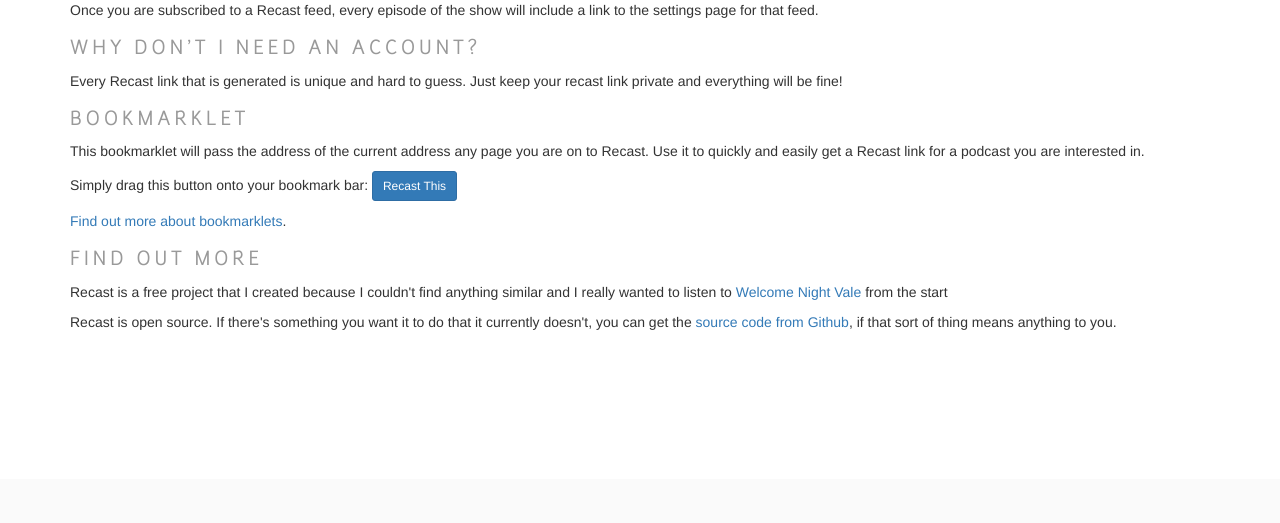
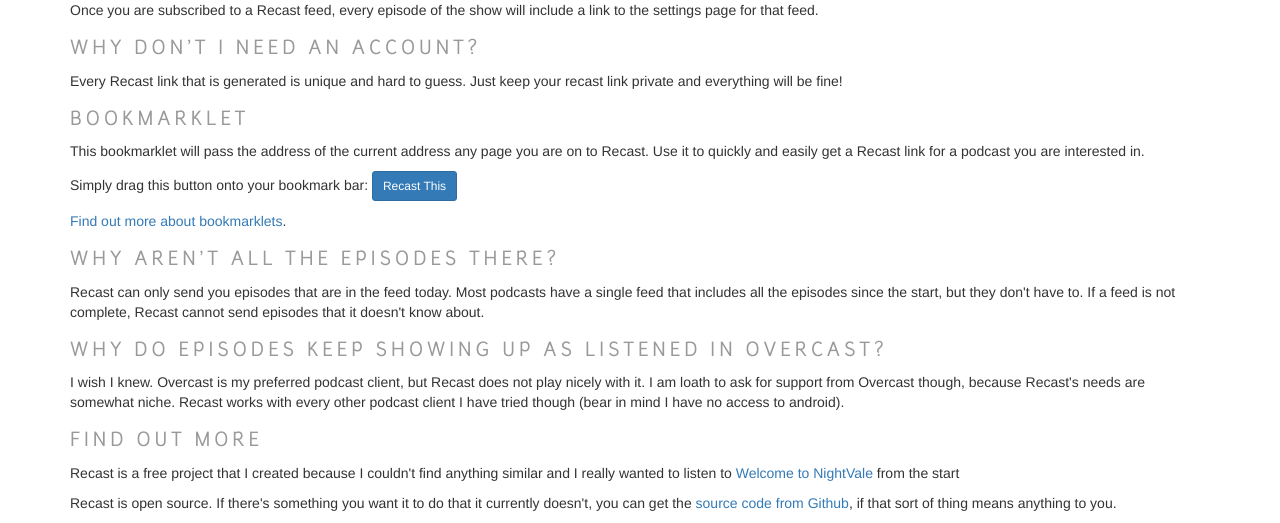
Before and after one commit to xurble/recast, a Django app: template templates/help.html in a window 1280 px wide. Shown: the part 321-844 px from the top of the page. Before the commit the page ends 651 px from the top, so only its background shows below. Run offline with Django 3.2, Linux system fonts and the light colour scheme; the template is opened without the code that fills it, so the values that code supplies are empty; some libraries are stand-ins or nearby versions.

Commit message:
Improved help. Fixed broken feed.
Wouldn’t you know that the first person to use this who isn’t me picked
a feed that didn’t have enclosures in every post?

```diff
--- a/static/css/recast.css
+++ b/static/css/recast.css
@@ -131,7 +131,7 @@ table.episode-list td {
 }
 
 table.episode-list tr.old {
-    background-color: #eee;;
+    background-color: #eee;
 }
 
 table.episode-list tr.current {
--- a/templates/base.html
+++ b/templates/base.html
@@ -16,6 +16,16 @@
         <meta name="viewport" content="width=device-width, initial-scale=1">
 
 
+         <script>
+          (function(i,s,o,g,r,a,m){i['GoogleAnalyticsObject']=r;i[r]=i[r]||function(){
+          (i[r].q=i[r].q||[]).push(arguments)},i[r].l=1*new Date();a=s.createElement(o),
+          m=s.getElementsByTagName(o)[0];a.async=1;a.src=g;m.parentNode.insertBefore(a,m)
+          })(window,document,'script','//www.google-analytics.com/analytics.js','ga');
+
+          ga('create', 'UA-56790850-1', 'auto');
+          ga('send', 'pageview');
+
+        </script>
         {% block head %}
 
 
--- a/templates/help.html
+++ b/templates/help.html
@@ -42,11 +42,19 @@
 
             	<p><a href="http://www.howtogeek.com/189358/beginner-geek-how-to-use-bookmarklets-on-any-device/">Find out more about bookmarklets</a>.</p>
 
+            	<h2>Why aren't all the episodes there?</h2>
 
+            	<p>Recast can only send you episodes that are in the feed today.  Most podcasts have a single feed that includes all the episodes since the start, but they don't have to.
+            	If a feed is not complete, Recast cannot send episodes that it doesn't know about.</p>
+
+            	<h2>Why do episodes keep showing up as listened in Overcast?</h2>
+
+            	<p>I wish I knew.  Overcast is my preferred podcast client, but Recast does not play nicely with it.  I am loath to ask for support from Overcast though, because Recast's
+            	needs are somewhat niche.  Recast works with every other podcast client I have tried though (bear in mind I have no access to android).</p>
 
             	<h2>Find out More</h2>
 
-            	<p>Recast is a free project that I created because I couldn't find anything similar and I really wanted to listen to <a href="http://commonplacebooks.com/welcome-to-night-vale">Welcome Night Vale</a> from the start</p>
+            	<p>Recast is a free project that I created because I couldn't find anything similar and I really wanted to listen to <a href="http://commonplacebooks.com/welcome-to-night-vale">Welcome to NightVale</a> from the start</p>
 
             	<p>Recast is open source.  If there's something you want it to do that it currently doesn't, you can get the <a href="https://github.com/xurble/recast">source code from Github</a>, if that sort of thing means anything to you.</p>
             </div>
```
Also changed, not shown: rc/views.py (+25 -21 lines).
